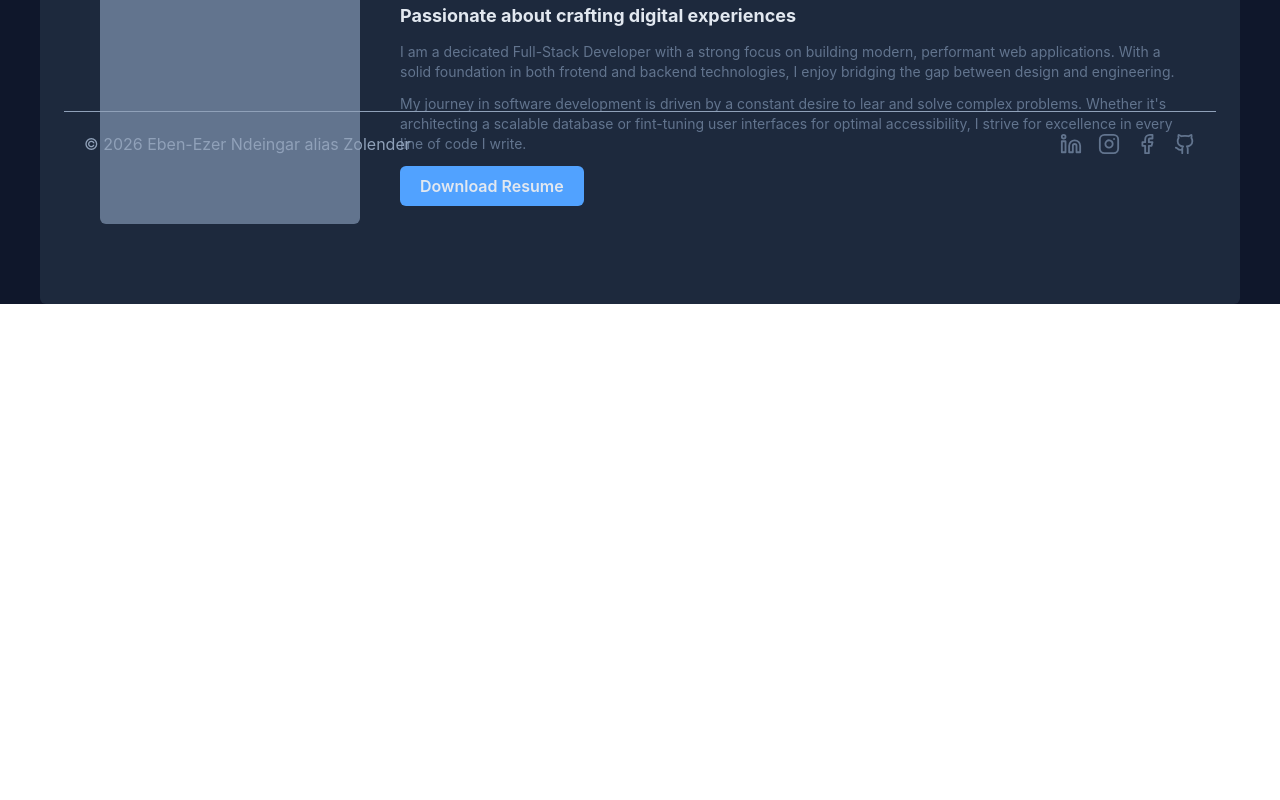
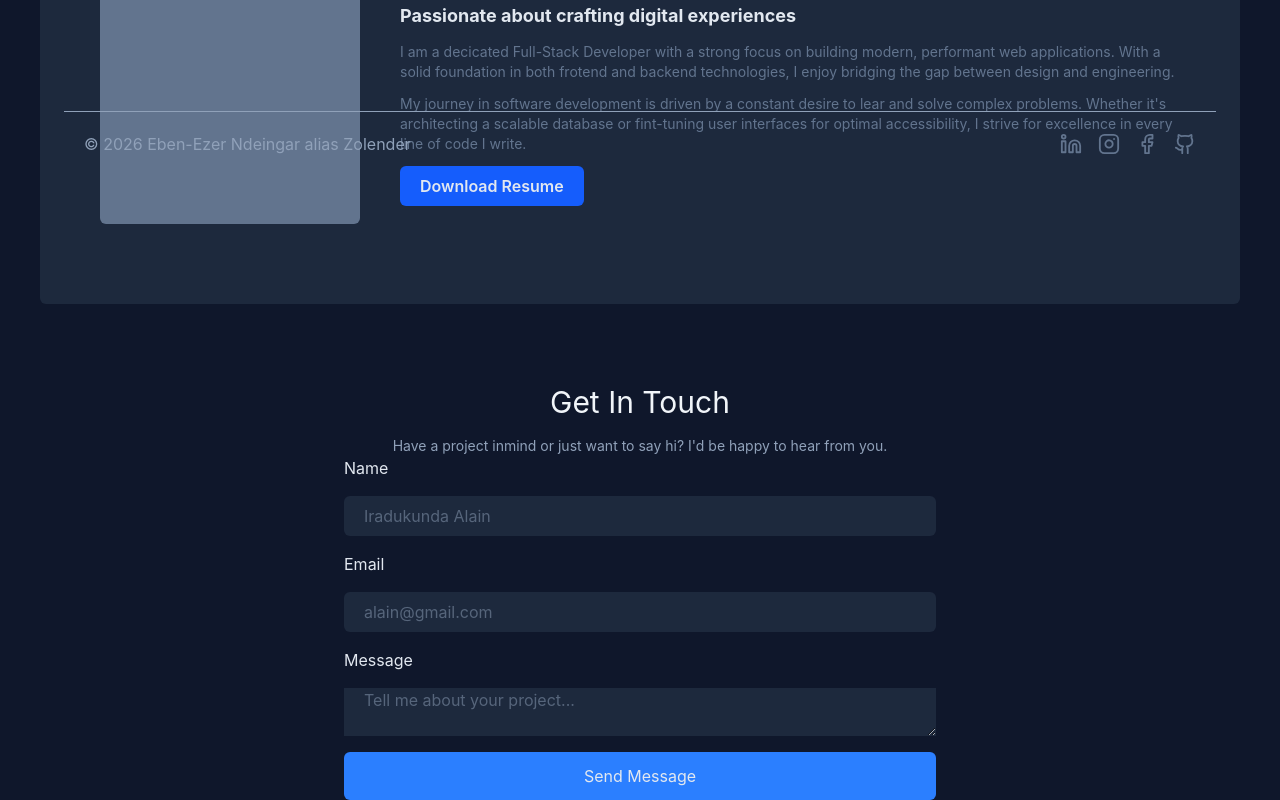
Before and after one commit to Zolender/Z-folio, a React (Vite) app: page / in a window 1280 px wide. Shown: the part 624-1424 px from the top of the page. Before the commit the page ends 928 px from the top, so only its background shows below. Built offline with nearby package versions, Linux system fonts and the light colour scheme.

Commit message:
feat: enhance Contact section with form and styling

```diff
--- a/src/component/sections/About.jsx
+++ b/src/component/sections/About.jsx
@@ -9,7 +9,7 @@ const About = () => {
                     <p className="font-bold text-lg text-slate-200">Passionate about crafting digital experiences</p>
                     <p className="text-slate-500 text-sm">I am a decicated Full-Stack Developer with a strong focus on building modern, performant web applications. With a solid foundation in both frotend and backend technologies, I enjoy bridging the gap between design and engineering.</p>
                     <p className="text-slate-500 text-sm">My journey in software development is driven by a constant desire to lear and solve complex problems. Whether it's architecting a scalable database or fint-tuning user interfaces for optimal accessibility, I strive for excellence in every line of code I write.</p>
-                    <button className="bg-blue-400 w-fit hover:cursor-pointer text-slate-200 px-5 py-2 rounded-md font-semibold" type="button">Download Resume</button>
+                    <button className="bg-blue-600 w-fit hover:cursor-pointer text-slate-200 px-5 py-2 rounded-md font-semibold" type="button">Download Resume</button>
                 </div>
             </div>
         </div>
--- a/src/component/sections/Contact.jsx
+++ b/src/component/sections/Contact.jsx
@@ -1,8 +1,26 @@
 const Contact = () => {
     return (
-        <>
+        <section className="flex justify-center items-center px-2">
+            <div className="sm:w-[50%] w-full">
+                <div className=" flex flex-col gap-4">
+                    <p className="text-3xl text-center text-slate-100">Get In Touch</p>
+                    <p className="text-sm text-slate-400 text-center">Have a project inmind or just want to say hi? I'd be happy to hear from you.</p>
+                </div>
 
-        </>
+                <form className="flex flex-col gap-4">
+                    <label className="text-slate-200 " htmlFor="name">Name</label>
+                    <input type="text" required placeholder="Iradukunda Alain"  className="focus:outline-0 px-5 py-2 text-slate-400 bg-slate-800 rounded-md"/>
+
+                    <label className="text-slate-200 " htmlFor="email">Email</label>
+                    <input type="email" required placeholder="alain@gmail.com"  className="focus:outline-0 px-5 py-2 text-slate-400 bg-slate-800 rounded-md"/>
+
+                    <label className="text-slate-200 " htmlFor="text">Message</label>
+                    <textarea name="text" id="" placeholder="Tell me about your project..." className="focus:outline-0 px-5 text-slate-400 bg-slate-800"></textarea>
+
+                    <button className="px-4 py-3 text-slate-200 rounded-md hover:cursor-pointer transition-all duration-300 ease-in-out bg-blue-500">Send Message</button>
+                </form>
+            </div>
+        </section>
     );
 }
 
```
